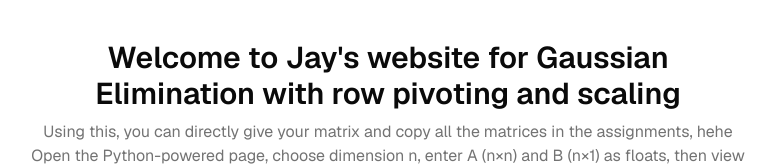
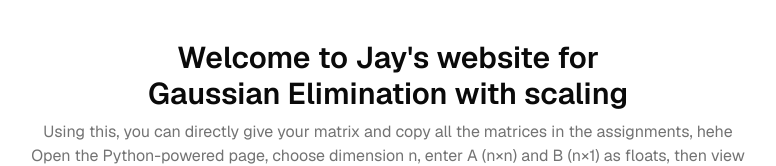
Before and after one commit to jaymali2467/gaussian_elimination, a Next.js app: page / in a window 1280 px wide. Shown: the top 166 px of the page, without its empty margins (252-1028 px from the left). Built offline with nearby package versions, Linux system fonts and the light colour scheme.

Commit message:
Update page.tsx

```diff
--- a/app/page.tsx
+++ b/app/page.tsx
@@ -4,7 +4,7 @@ export default function Page() {
       <section className="mx-auto max-w-3xl px-6 py-10 flex flex-col gap-6">
         <header className="text-center">
           <h1 className="text-3xl font-semibold text-balance">
-            {"Welcome to Jay's website for Gaussian Elimination with row pivoting and scaling"}
+            {"Welcome to Jay's website for Gaussian Elimination with scaling"}
           </h1>
           <p className="text-muted-foreground mt-2">
             Using this, you can directly give your matrix and copy all the matrices in the assignments, hehe
```
